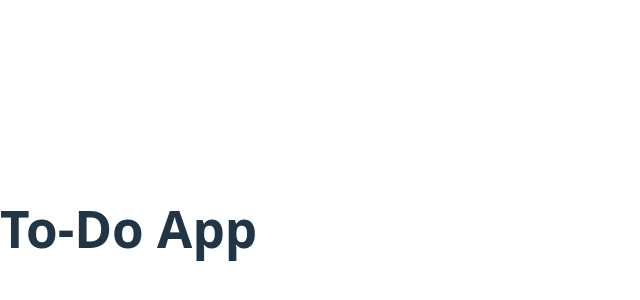
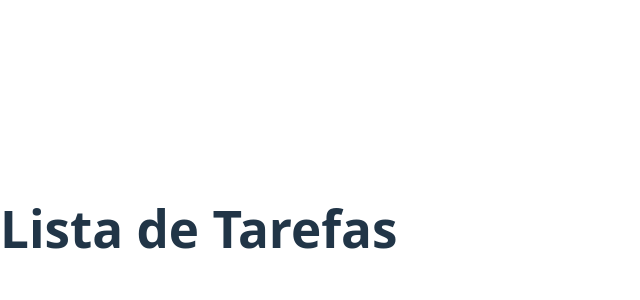
Before and after one commit to PatrickCorrea-git/To-Do-App, a React (Vite) app in the folder To-Do-App/todo-app/: page / in a window 1280 px wide. Shown: the part 172-472 px from the top of the page, without its empty margins (0-640 px from the left). Built offline with nearby package versions, Linux system fonts and the light colour scheme.

Commit message:
commit-UseState

```diff
--- a/To-Do-App/todo-app/src/App.jsx
+++ b/To-Do-App/todo-app/src/App.jsx
@@ -1,8 +1,12 @@
+import { useState } from "react"
+
 function App() {
+
+  const [task, setTask ] = useState("");
 
   return (
     <div>
-      <h1>To-Do App</h1>
+      <h1>Lista de Tarefas</h1>
     </div>
   )
 }
```
